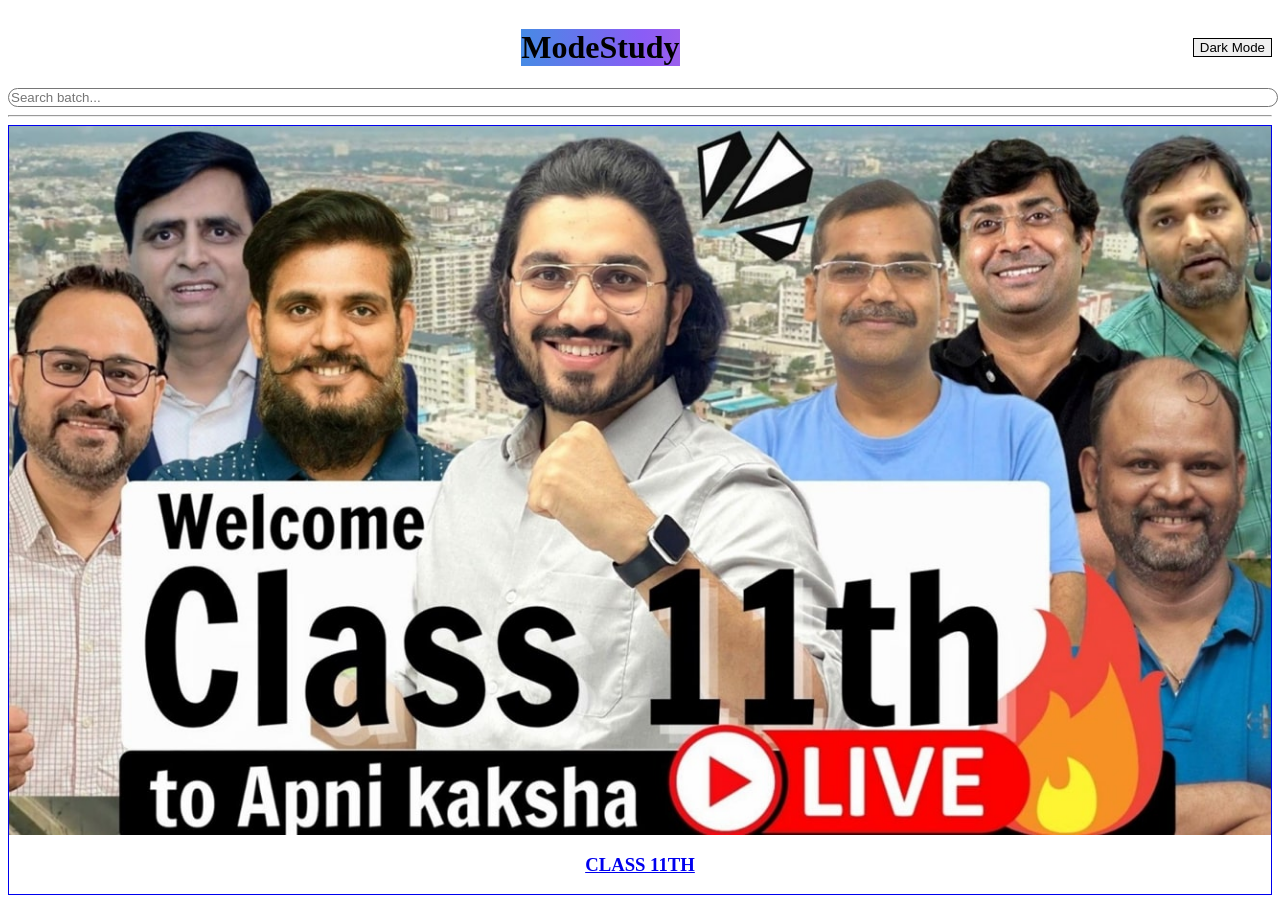
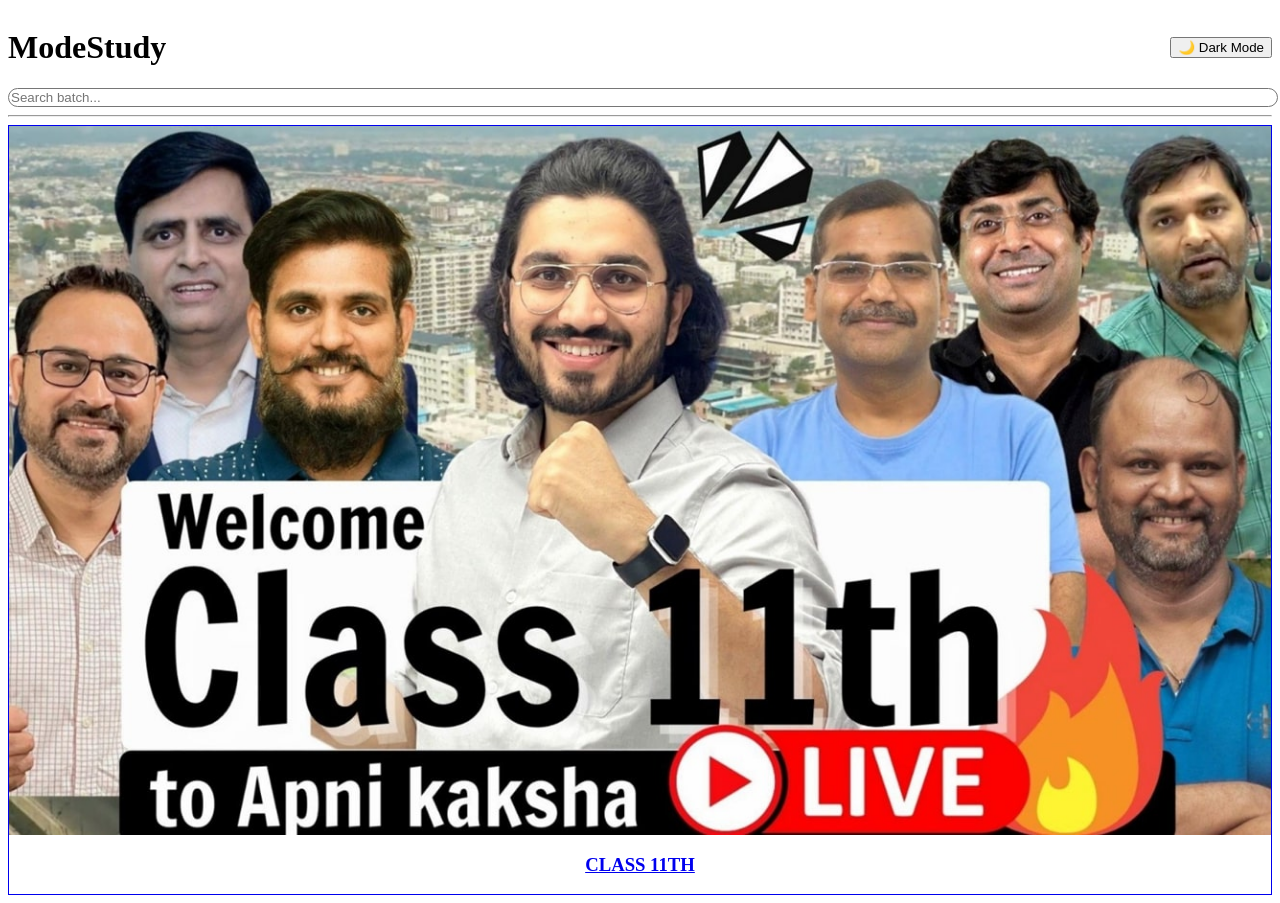
Before and after one commit to Moderatorboy/dudestudy, a React (Vite) app: page / in a window 1280 px wide. Built offline with nearby package versions, Linux system fonts and the light colour scheme.

Commit message:
Update Header.jsx

```diff
--- a/src/components/Header.jsx
+++ b/src/components/Header.jsx
@@ -1,19 +1,13 @@
 import React from 'react'
-import { useNavigate } from 'react-router-dom'
+import ThemeToggle from './ThemeToggle'
 
-export default function Header({dark, setDark}){
-  const navigate = useNavigate()
+export default function Header({ dark, setDark }) {
   return (
-    <header className="py-6">
-      <div className="max-w-6xl mx-auto flex items-center justify-between px-4">
-        <div className="flex-1 text-center">
-          <h1 className="mx-auto text-3xl font-extrabold gradient-changing inline-block px-6 py-2 rounded-2xl text-white">ModeStudy</h1>
-        </div>
-        <div className="flex items-center gap-4">
-          <button onClick={()=> setDark(!dark)} className="px-3 py-2 border rounded-md">
-            {dark ? 'Light Mode' : 'Dark Mode'}
-          </button>
-        </div>
+    <header className="flex justify-between items-center p-4 bg-white dark:bg-slate-900 shadow-md">
+      <h1 className="text-2xl font-bold text-slate-900 dark:text-slate-100">ModeStudy</h1>
+      <div className="flex items-center space-x-4">
+        {/* Yaha navigation links add kar sakte ho agar chaho */}
+        <ThemeToggle dark={dark} setDark={setDark} />
       </div>
     </header>
   )
```
